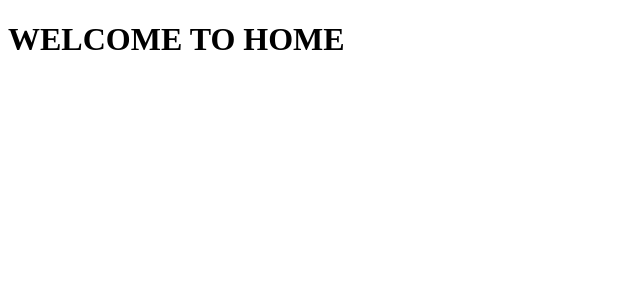
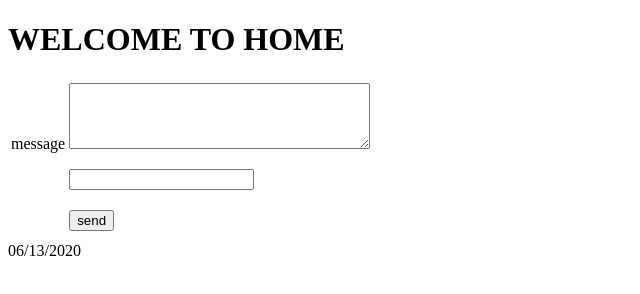
Before and after one commit to matsuru0/javascript, a plain HTML site: page home.html in a window 1280 px wide. Shown: the whole page, without its empty margins (0-640 px from the left). Drawn offline with Linux system fonts and the light colour scheme.

Commit message:
home.html

```diff
--- a/home.html
+++ b/home.html
@@ -7,6 +7,82 @@
 </head>
 <body>
     <H1>WELCOME TO HOME</H1>
-    <script></script>
+    <form action="post">
+        <table>
+            <tr>
+                <td>message</td>
+                <td> <textarea name="message" id="commenta" cols="35" rows="4" maxlength="200" required minlength="5" onkeyup="messagevalidate()"></textarea>
+                    <p ><input type="text" maxlength="6" id="username" required></p>
+                <p id="requiredmessage"> </p>
+                </td>
+            </tr>
+            <tr>
+                <td></td>
+                <td><input type="button" value="send" id="sendbtn" onclick="validate()"></td>
+            </tr>
+            <tr>
+
+                <td  id="yourcomment"></td>
+            </tr>
+            <tr>
+
+                <td>
+
+                    <div id="div1"></div>
+                </td>
+            </tr>
+        </table>
+    </form>
+    <script>
+        function messagevalidate(){
+            let comment = document.getElementById('commenta').value;
+            let needed = comment.length  ;
+
+            document.getElementById('requiredmessage').innerHTML ='required : 5 your :' + needed;
+            if(comment.length < 5){
+                document.getElementById('requiredmessage').style.color = 'red';
+                return false;
+            }
+            else{
+
+                document.getElementById('requiredmessage').style.color = '#67eb34';
+                return true;
+            }
+        }
+        function validate(){
+            let comment = document.getElementById('commenta').value;
+            let usernameee = document.getElementById('username').value;
+            if(!messagevalidate()){
+                console.log('falssssssssse');
+                alert('please fill the comment');
+                return false;
+            }
+            var para = document.createElement("p");
+            var node = document.createTextNode('user :' + usernameee);
+            para.appendChild(node);
+            var element = document.getElementById("div1");
+            var child = document.getElementById("p1");
+            element.insertBefore(para, child);
+            var para = document.createElement("p");
+            var node = document.createTextNode(comment);
+            para.appendChild(node);
+            var element = document.getElementById("div1");
+            var child = document.getElementById("p1");
+            element.insertBefore(para, child);
+
+            /**document.getElementById('yourcomment').style.border = "1px red solid";
+            document.getElementById('yourcomment').innerHTML = document.getElementById('commenta').value;*/
+
+
+        }
+        var today = new Date();
+        var dd = String(today.getDate()).padStart(2, '0');
+        var mm = String(today.getMonth() + 1).padStart(2, '0'); //January is 0!
+        var yyyy = today.getFullYear();
+
+        today = mm + '/' + dd + '/' + yyyy;
+        document.write(today);
+    </script>
+
 </body>
 </html>
```
